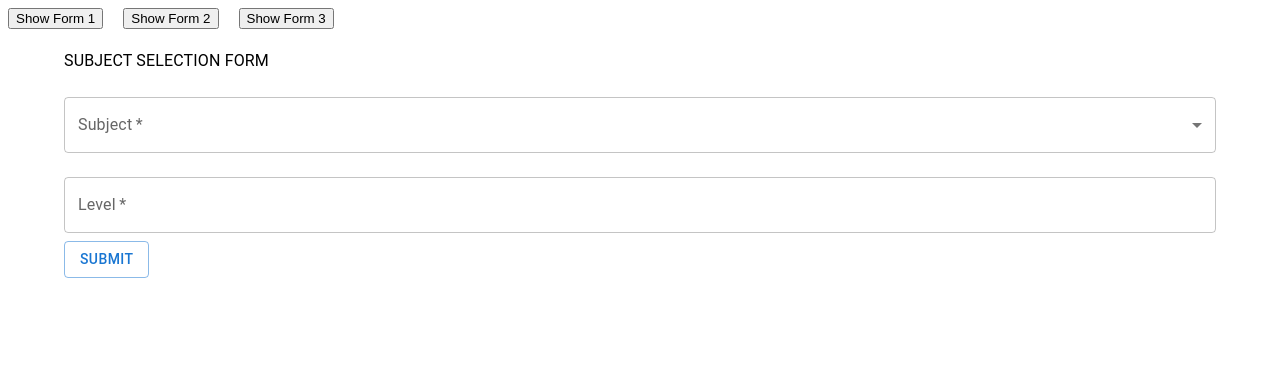
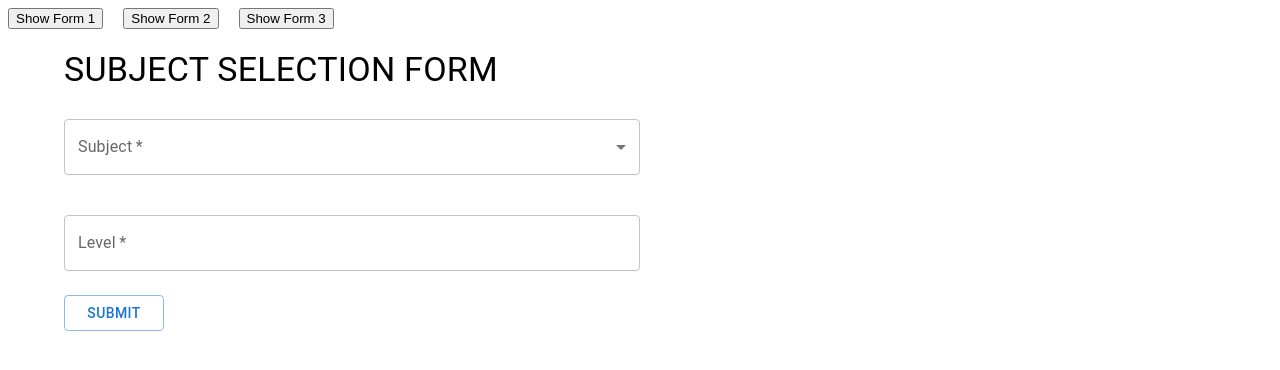
Before and after one commit to SUBHIN-TM/Formik-Forms-Yup, a React (Vite) app: page / in a window 1280 px wide. Both pictures are taken after a click on the button "Show Form 1". Shown: the top 370 px of the page. Built offline with nearby package versions, Linux system fonts and the light colour scheme.

Commit message:
form width setup

```diff
--- a/src/components/Form1.jsx
+++ b/src/components/Form1.jsx
@@ -1,4 +1,4 @@
-//SUBHJECT SELECTION
+//SUBJECT SELECTION
 import { useState } from 'react'
 import { useFormik } from 'formik';
 import * as Yup from 'yup';
@@ -18,12 +18,12 @@ import {
 const Form1 = () => {
 
 
-    const[output,setOutput]=useState({
-        subject:"",
-        level:""
+    const [output, setOutput] = useState({
+        subject: "",
+        level: ""
     })
 
-    const subjectArray =[
+    const subjectArray = [
         { id: 1, name: "English" },
         { id: 2, name: "Hindi" },
         { id: 3, name: "Malayalam" },
@@ -44,19 +44,21 @@ const Form1 = () => {
         initialValues: InitialValues,
         validationSchema: Schema,
         onSubmit: (values) => {
-           setOutput({
-            subject: values.subject,
-            level: values.level
-           })
-           alert(JSON.stringify(values))
+            setOutput({
+                subject: values.subject,
+                level: values.level
+            })
+            alert(JSON.stringify(values))
+            console.log(output);
+
         }
     })
 
     return (
         <Container>
-            <Typography>SUBJECT SELECTION FORM</Typography>
-            <Box component={"form"} noValidate sx={{ mt: 1 }} onSubmit={formik.handleSubmit}   >
-                <FormControl fullWidth margin='normal' required error={formik.touched.subject && (Boolean(formik.errors.subject))} >
+            <Typography  variant="h4" gutterBottom>SUBJECT SELECTION FORM</Typography>
+            <Box component={"form"} noValidate sx={{ display: 'flex', flexDirection: 'column', gap: 2}} onSubmit={formik.handleSubmit}   >
+                <FormControl sx={{ width: { xs: '100%', sm: '75%', md: '50%' } }} margin='normal' required error={formik.touched.subject && (Boolean(formik.errors.subject))} >
                     <InputLabel id="subject">Subject</InputLabel>
                     <Select
                         labelId="subject"
@@ -78,9 +80,9 @@ const Form1 = () => {
                     ) : null}
                 </FormControl>
                 <TextField
+                    sx={{ width: { xs: '100%', sm: '75%', md: '50%' } }}
                     margin="normal"
                     required
-                    fullWidth
                     id="level"
                     label="Level"
                     name="level"
@@ -91,7 +93,7 @@ const Form1 = () => {
                     helperText={formik.errors.level}
                 >
                 </TextField>
-                <Button type='submit' variant='outlined'>Submit</Button>
+                <Button type='submit' sx={{width:100}} variant='outlined'>Submit</Button>
 
             </Box>
         </Container>
```
